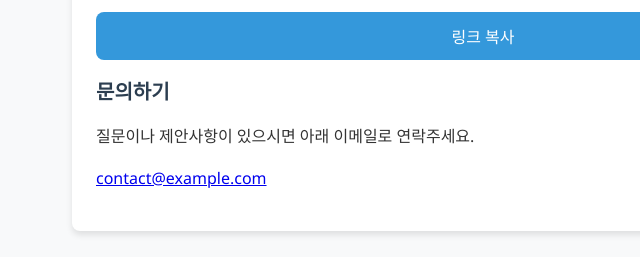
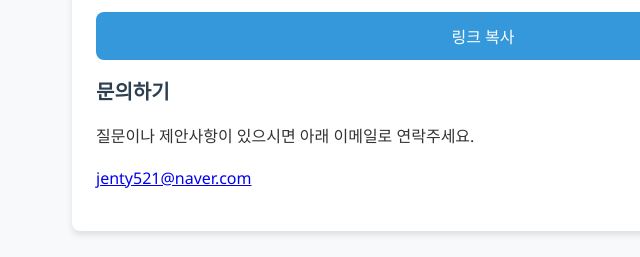
Before and after one commit to jenty521/simsim, a plain HTML site: page calc_bmi_health.html in a window 1280 px wide. Shown: the part 3125-3382 px from the top of the page, 0-640 px from the left. Drawn offline with Linux system fonts and the light colour scheme.

Commit message:
Update calc_bmi_health.html

```diff
--- a/calc_bmi_health.html
+++ b/calc_bmi_health.html
@@ -906,7 +906,7 @@
 
                 <h3>문의하기</h3>
                 <p>질문이나 제안사항이 있으시면 아래 이메일로 연락주세요.</p>
-                <p><a href="mailto:contact@example.com">contact@example.com</a></p>
+                <p><a href="mailto:jenty521@naver.com">jenty521@naver.com</a></p>
             </div>
 
             <!-- CTA 섹션 -->
```
